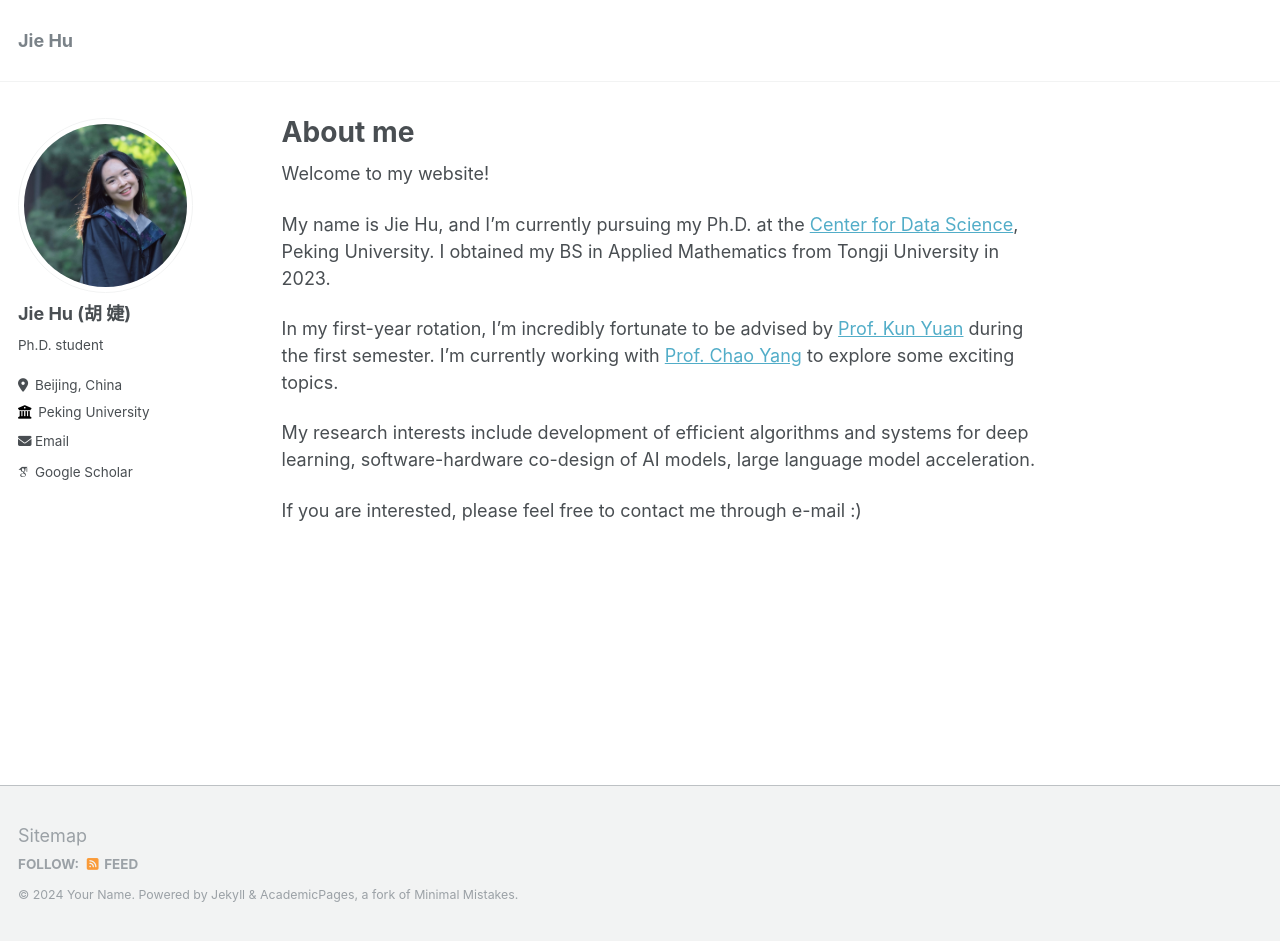
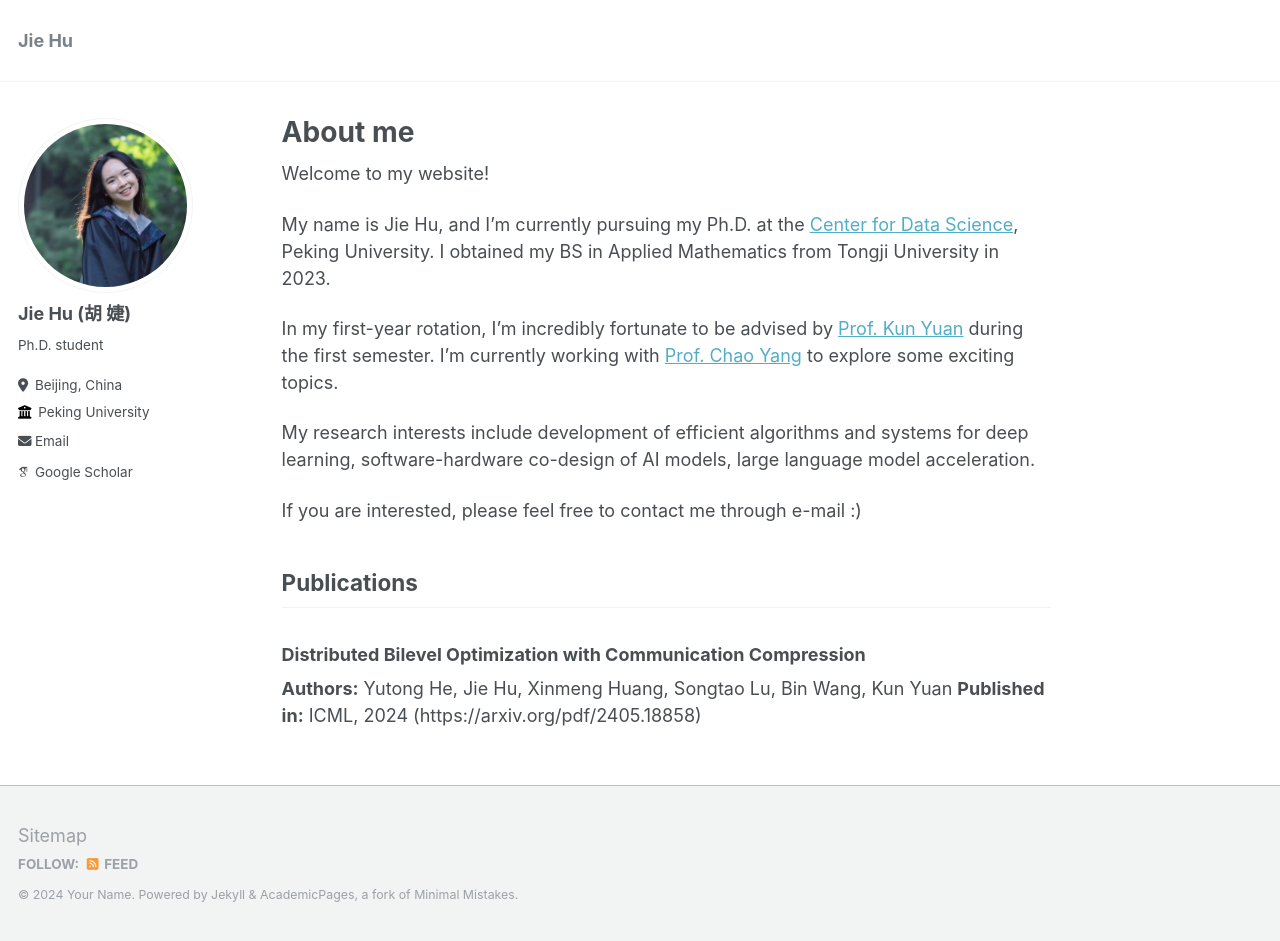
Before and after one commit to jiehu-jessica/jiehu-jessica.github.io, a Jekyll site: the page built from _pages/about.md, in a window 1280 px wide and 941 px high. Built offline with Jekyll 4.4.1, drawn with Linux system fonts in a browser that asks for light colours; some web fonts are replaced; a file with an impossible date is left out.

Commit message:
Update about.md

```diff
--- a/_pages/about.md
+++ b/_pages/about.md
@@ -16,3 +16,11 @@ In my first-year rotation, I'm incredibly fortunate to be advised by [Prof. Kun
 My research interests include development of efficient algorithms and systems for deep learning, software-hardware co-design of AI models, large language model acceleration.
 
 If you are interested, please feel free to contact me through e-mail :)
+
+
+## Publications
+
+### Distributed Bilevel Optimization with Communication Compression
+**Authors:** Yutong He, Jie Hu, Xinmeng Huang, Songtao Lu, Bin Wang, Kun Yuan
+**Published in:** ICML, 2024
+(https://arxiv.org/pdf/2405.18858)
```
